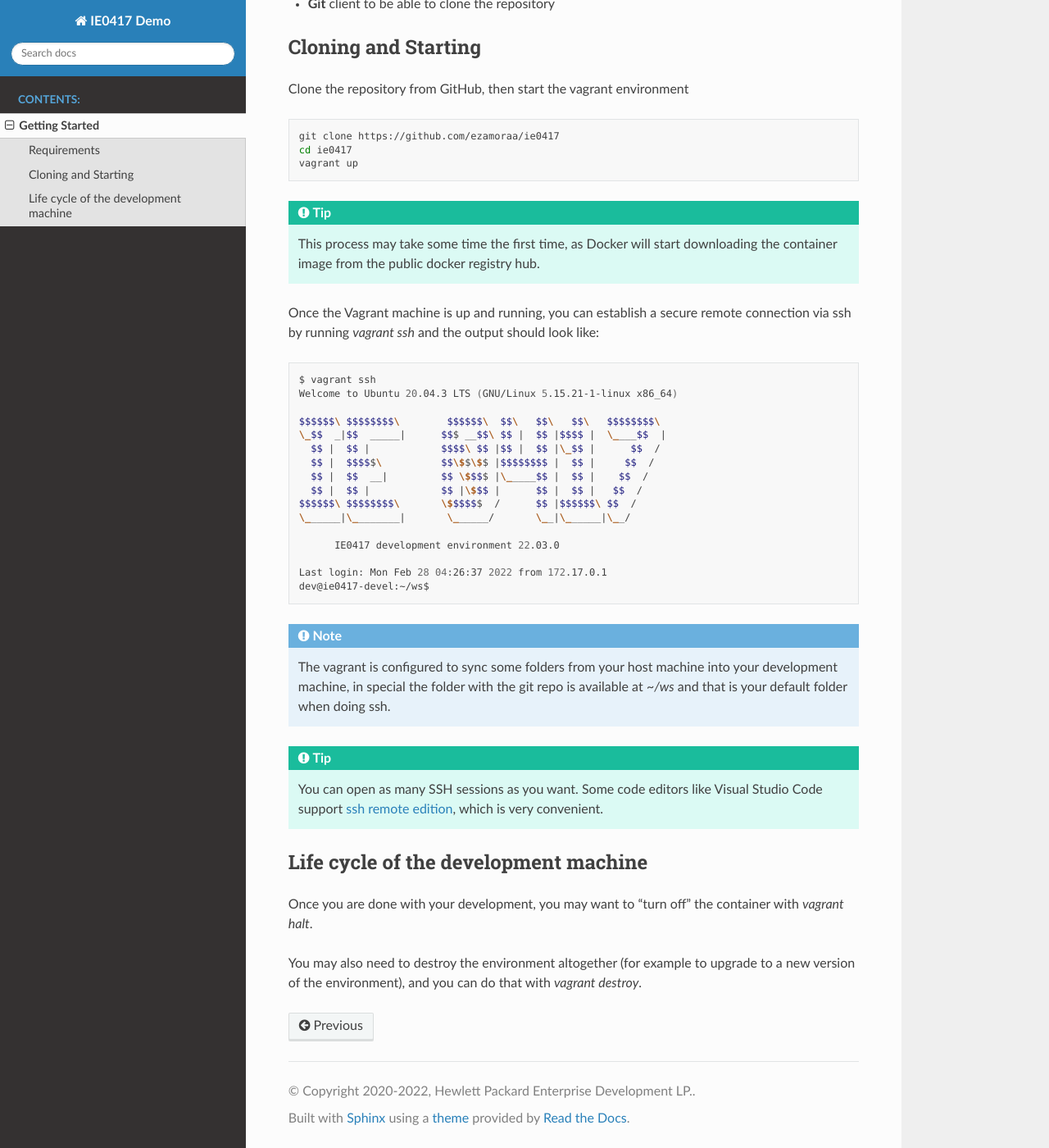
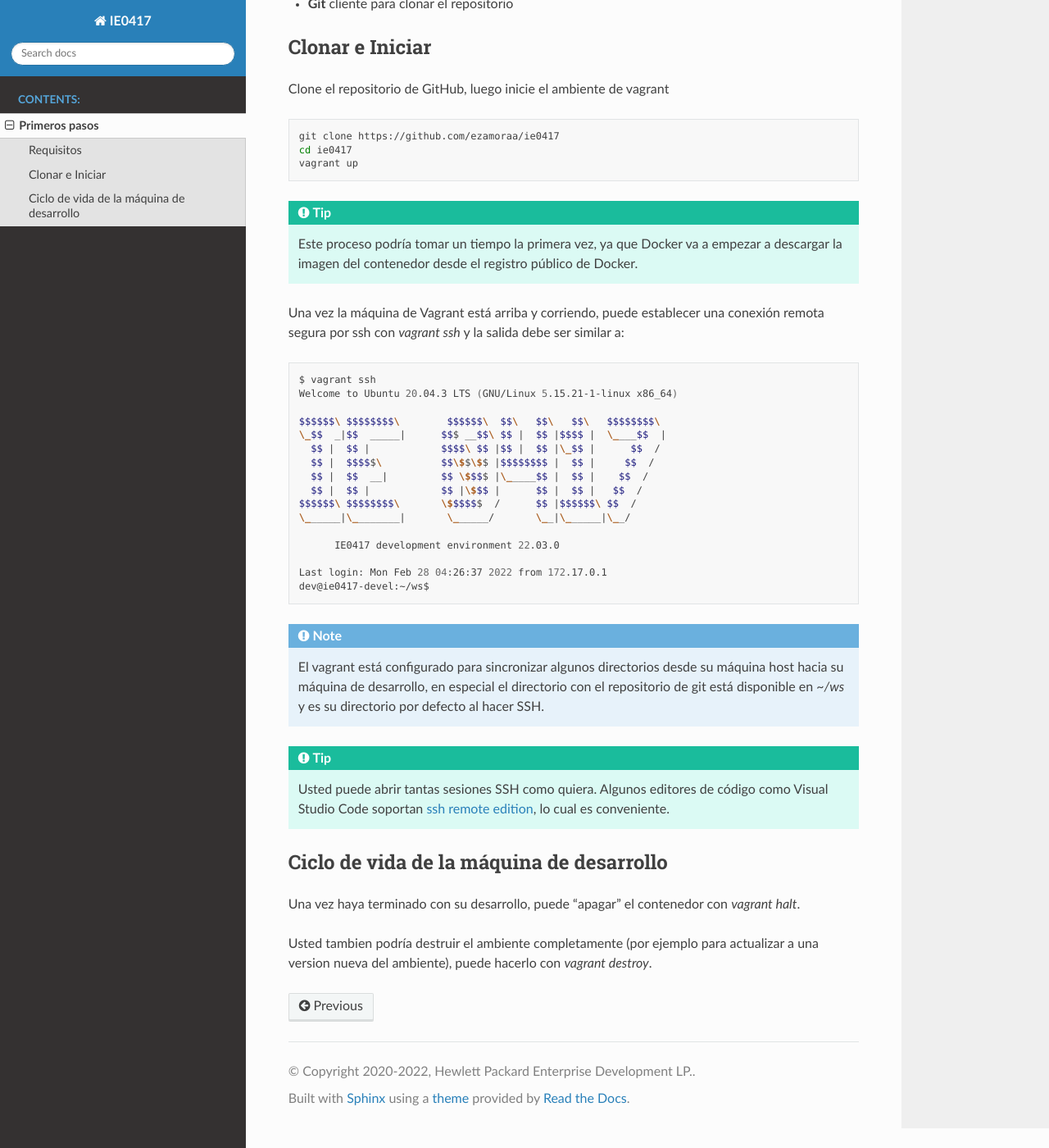
Before and after one commit to ezamoraa/ie0417, a Sphinx documentation site: the page built from docs/source/getting-started.rst, in a window 1280 px wide and 1400 px high, scrolled down 391 px. Shown: the whole window at 82% size. Built offline with Sphinx 7.4.7 and the Read the Docs theme 2.0.0, drawn with Linux system fonts in a browser that asks for light colours; some of the changed text lies outside the part shown.

```diff
--- a/docs/source/conf.py
+++ b/docs/source/conf.py
@@ -17,7 +17,7 @@
 
 # -- Project information -----------------------------------------------------
 
-project = 'IE0417 Demo'
+project = 'IE0417'
 copyright = '2020-2022, Hewlett Packard Enterprise Development LP.'
 author = 'Diego Dompe, Esteban Zamora'
 
--- a/docs/source/getting-started.rst
+++ b/docs/source/getting-started.rst
@@ -1,23 +1,23 @@
-Getting Started
-===============
+Primeros pasos
+==============
 
-The development environment is meant to run on any platform where Linux
-containers are supported, but has been actively tested on MacOS (with Docker
-Desktop), and Ubuntu Linux hosts.
+Este ambiente de desarrollo está orientado a correr en cualquier plataforma
+en donde contenedores de Linux sean soportados, pero ha sido principalmente
+probado en hosts de Ubuntu.
 
-Requirements
-------------
+Requisitos
+----------
 
-- **Vagrant** to control the development environment, please follow install
-  `instructions for your platform here <https://www.vagrantup.com/downloads.html>`_.
-- **Docker** to provide a lightweight container based environment for vagrant.
-  Please follow the `install instructions for your platform <https://docs.docker.com/install/>`_.
-- **Git** client to be able to clone the repository
+- **Vagrant** para controlar el ambiente de desarrollo, por favor siga las
+  `instrucciones de instalación para su plataforma <https://www.vagrantup.com/downloads.html>`_.
+- **Docker** para proveer un ambiente liviano basado en contenedores para vagrant.
+  Por favor siga las `instrucciones de instalación para su plataforma <https://docs.docker.com/install/>`_.
+- **Git** cliente para clonar el repositorio
 
-Cloning and Starting
---------------------
+Clonar e Iniciar
+----------------
 
-Clone the repository from GitHub, then start the vagrant environment
+Clone el repositorio de GitHub, luego inicie el ambiente de vagrant
 
 .. code-block:: bash
 
@@ -27,11 +27,11 @@ Clone the repository from GitHub, then start the vagrant environment
 
 .. tip::
 
-   This process may take some time the first time, as Docker will start downloading
-   the container image from the public docker registry hub.
+   Este proceso podría tomar un tiempo la primera vez, ya que Docker va a empezar
+   a descargar la imagen del contenedor desde el registro público de Docker.
 
-Once the Vagrant machine is up and running, you can establish a secure remote
-connection via ssh by running `vagrant ssh` and the output should look like:
+Una vez la máquina de Vagrant está arriba y corriendo, puede establecer una
+conexión remota segura por ssh con `vagrant ssh` y la salida debe ser similar a:
 
 .. code-block:: bash
 
@@ -54,20 +54,19 @@ connection via ssh by running `vagrant ssh` and the output should look like:
 
 .. note::
 
-   The vagrant is configured to sync some folders from your host machine into
-   your development machine, in special the folder with the git repo is available
-   at `~/ws` and that is your default folder when doing ssh.
+   El vagrant está configurado para sincronizar algunos directorios desde su máquina
+   host hacia su máquina de desarrollo, en especial el directorio con el repositorio
+   de git está disponible en `~/ws` y es su directorio por defecto al hacer SSH.
 
 .. tip::
 
-   You can open as many SSH sessions as you want. Some code editors like Visual
-   Studio Code support `ssh remote edition <https://code.visualstudio.com/docs/remote/ssh>`_, which is very convenient.
+   Usted puede abrir tantas sesiones SSH como quiera. Algunos editores de código
+   como Visual Studio Code soportan `ssh remote edition <https://code.visualstudio.com/docs/remote/ssh>`_, lo cual es conveniente.
 
-Life cycle of the development machine
--------------------------------------
+Ciclo de vida de la máquina de desarrollo
+-----------------------------------------
 
-Once you are done with your development, you may want to "turn off" the container
-with `vagrant halt`.
+Una vez haya terminado con su desarrollo, puede "apagar" el contenedor con `vagrant halt`.
 
-You may also need to destroy the environment altogether (for example to upgrade
-to a new version of the environment), and you can do that with `vagrant destroy`.
+Usted tambien podría destruir el ambiente completamente (por ejemplo para actualizar
+a una version nueva del ambiente), puede hacerlo con `vagrant destroy`.
```
Also changed, not shown: docs/source/index.rst (+13 -12 lines).
